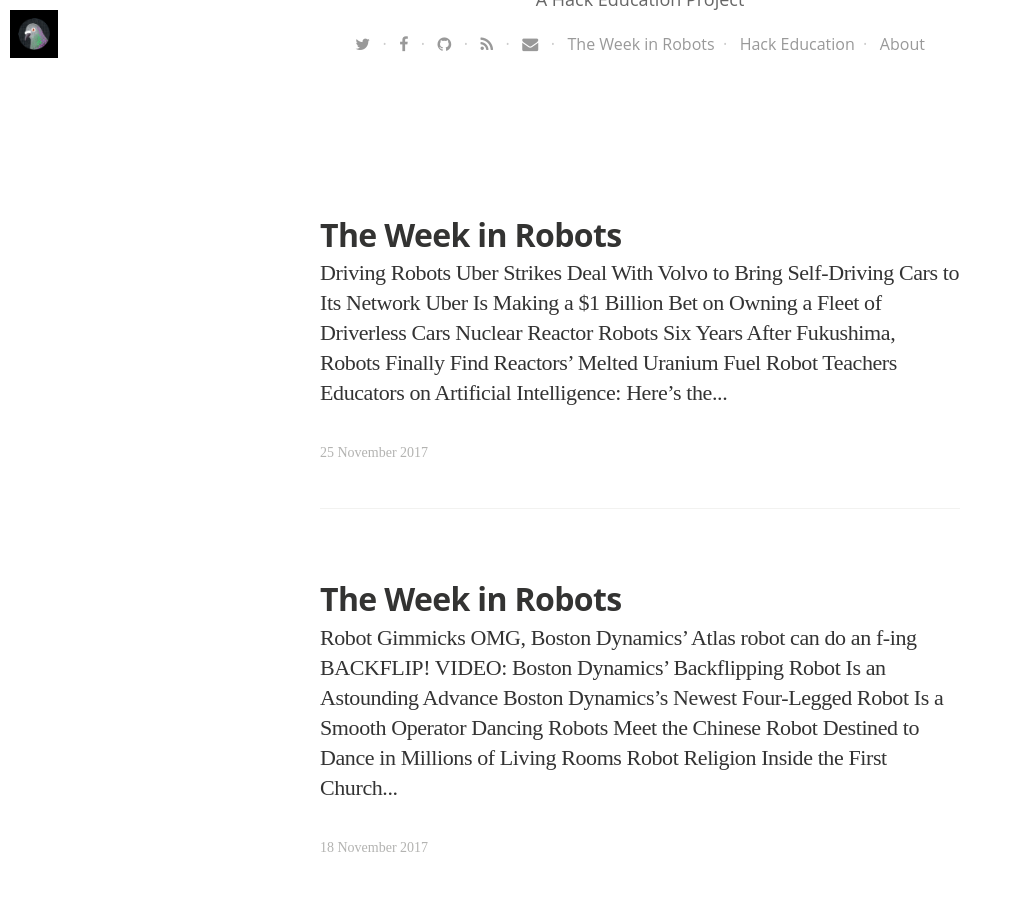
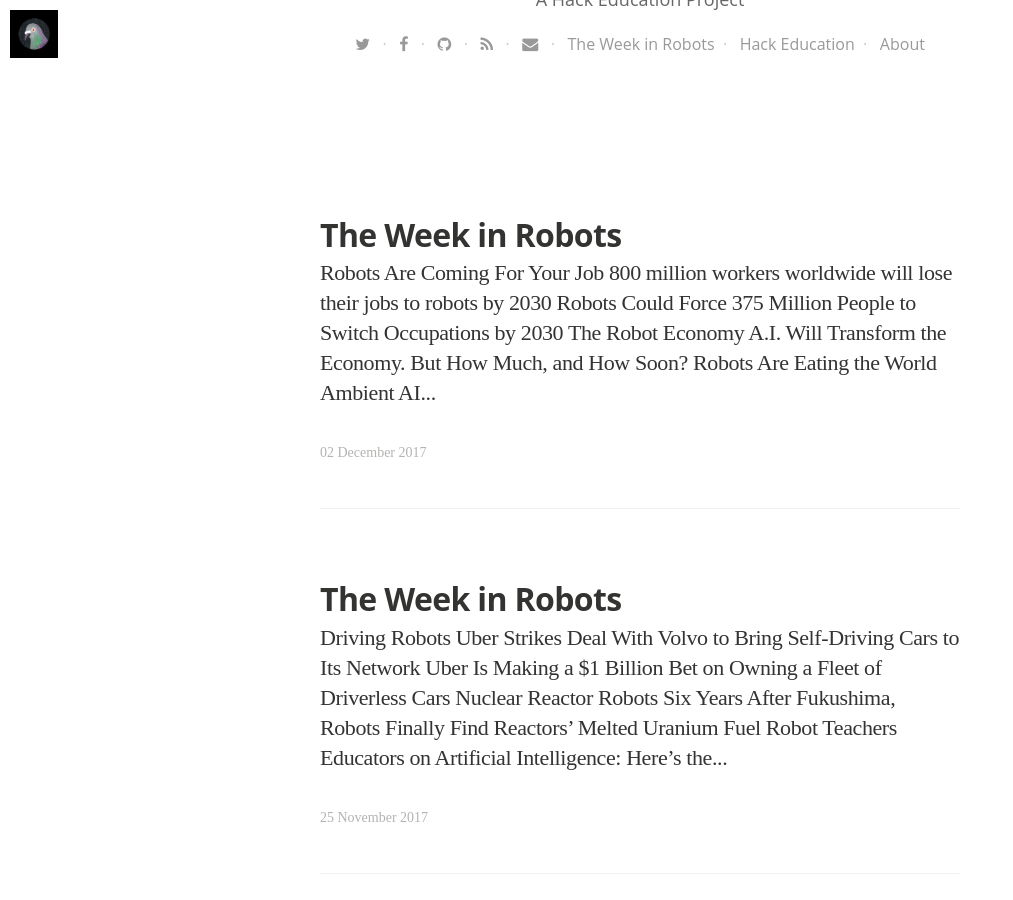
Before and after one commit to HackEducation/robot-news, a Jekyll site: the page built from blog/index.html, in a window 1280 px wide and 900 px high, scrolled down 656 px. Shown: the whole window, without its empty margins (0-1013 px from the left). Built offline with Jekyll 4.4.1, drawn with Linux system fonts in a browser that asks for light colours; nearby versions of some CDN libraries; some web fonts are replaced; the list of posts is cut into pages by our own code; some of the changed text lies outside the part shown.

Commit message:
new article

```diff
--- /dev/null
+++ b/_posts/2017-12-02-week-in-robots.html
@@ -0,0 +1,137 @@
+---
+layout: post
+title: "The Week in Robots"
+date: 2017-12-02 08:50:00 +0000
+tags:
+image: https://s3.amazonaws.com/hackedu/2017-12-02-robot.jpg
+imagecredits: https://www.flickr.com/photos/pahudson/35260681591
+---
+<h3>Robots Are Coming For Your Job <img src="https://s3.amazonaws.com/hackedu/template_robot1a.png" height="42" width="42" align="right" style="margin:10px"></h3>
+<br />
+<p><a href="https://www.fastcompany.com/40501578/800-million-workers-worldwide-will-lose-their-jobs-to-robots-by-2030">800 million workers worldwide will lose their jobs to robots by 2030</a></p>
+
+<p><a href="https://www.technologyreview.com/the-download/609580/robots-could-force-375-million-people-to-switch-occupations-by-2030/">Robots Could Force 375 Million People to Switch Occupations by 2030</a></p>
+
+<h3>The Robot Economy <img src="https://s3.amazonaws.com/hackedu/template_robot2a.png" height="42" width="42" align="right" style="margin:10px"></h3>
+<br />
+<p><a href="https://www.nytimes.com/2017/11/30/technology/ai-will-transform-the-economy-but-how-much-and-how-soon.html">A.I. Will Transform the Economy. But How Much, and How Soon?</a></p>
+
+<h3>Robots Are Eating the World <img src="https://s3.amazonaws.com/hackedu/template_robot3a.png" height="42" width="42" align="right" style="margin:10px"></h3>
+<br />
+<p><a href="https://www.technologyreview.com/the-download/609635/ambient-ai-is-about-to-devour-the-software-industry/">Ambient AI Is About to Devour the Software Industry</a></p>
+
+<h3>Robot Parents <img src="https://s3.amazonaws.com/hackedu/template_robot4a.png" height="42" width="42" align="right" style="margin:10px"></h3>
+<br />
+<p><a href="http://www.wfaa.com/news/sophia-the-worlds-first-robot-citizen-wants-a-baby/495183836">Sophia, the world&#8217;s first robot citizen, wants a baby</a></p>
+
+<p><a href="http://www.cbc.ca/news/technology/babyx-artificial-intelligence-infant-baby-virtual-ai-1.4397134">Virtual infant BabyX prompts question: how do we feel about AI that looks so much like us?</a></p>
+
+<h3>Flying Robots <img src="https://s3.amazonaws.com/hackedu/template_robot5a.png" height="42" width="42" align="right" style="margin:10px"></h3>
+<br />
+<p><a href="https://www.nytimes.com/2017/11/29/technology/dji-china-data-drones.html">Drone Maker D.J.I. May Be Sending Data to China, U.S. Officials Say</a></p>
+
+<p><a href="http://www.bbc.com/news/uk-42126150">UK drone users to sit safety tests under new law</a></p>
+
+<p><a href="https://techcrunch.com/2017/11/27/human-pilot-beats-ai-in-drone-race/">Human pilot beats AI in drone race</a></p>
+
+<p><a href="https://www.nytimes.com/video/opinion/100000005199904/robotic-birds-safer-air-travel.html">Could Robotic Birds Lead to Safer Air Travel?</a></p>
+
+<p><a href="https://www.technologyreview.com/the-download/609573/the-uk-is-clamping-down-on-drones/">The U.K. Is Clamping Down on Drones</a></p>
+
+<h3>Driving Robots <img src="https://s3.amazonaws.com/hackedu/template_robot6a.png" height="42" width="42" align="right" style="margin:10px"></h3>
+<br />
+<p><a href="https://www.nytimes.com/2017/11/28/technology/uber-waymo-lawsuit.html">Rebuking Uber Lawyers, Judge Delays Trade Secrets Trial</a></p>
+
+<p><a href="https://www.nytimes.com/2017/11/29/business/gm-driverless-cars.html">G.M. Unveils Its Driverless Cars, Aiming to Lead the Pack</a></p>
+
+<p><a href="https://techcrunch.com/2017/11/28/yandex-takes-its-self-driving-test-cars-out-for-a-spin-in-the-snow/">Yandex takes its self-driving test cars out for a spin in the snow</a></p>
+
+<p><a href="https://techcrunch.com/2017/11/27/waymo-racks-up-4-million-self-driven-miles/">Waymo racks up 4 million self-driven miles</a></p>
+
+<p><a href="https://www.nytimes.com/2017/11/27/technology/waymo-seeks-delay-in-court-fight-with-uber-over-trade-secrets.html">Waymo Seeks Delay in Court Fight With Uber Over Trade Secrets</a></p>
+
+<h3>Military Robots <img src="https://s3.amazonaws.com/hackedu/template_robot7a.png" height="42" width="42" align="right" style="margin:10px"></h3>
+<br />
+<p><a href="https://www.technologyreview.com/the-download/609602/the-us-risks-falling-behind-russia-and-china-in-its-use-of-ai-in-the-military/">The U.S. Risks Falling Behind Russia and China in Its Use of AI in the Military</a></p>
+
+<h3>Robot Death Panels <img src="https://s3.amazonaws.com/hackedu/template_robot8a.png" height="42" width="42" align="right" style="margin:10px"></h3>
+<br />
+<p><a href="https://www.technologyreview.com/the-download/609574/a-new-algorithm-identifies-candidates-for-palliative-care-by-predicting-when/">A New Algorithm Identifies Candidates for Palliative Care by Predicting When Patients Will Die</a></p>
+
+<h3>Robot Video Game Designers <img src="https://s3.amazonaws.com/hackedu/template_robot9a.png" height="42" width="42" align="right" style="margin:10px"></h3>
+<br />
+<p><a href="https://www.technologyreview.com/s/609482/ai-is-dreaming-up-new-kinds-of-video-games/">AI Is Dreaming Up New Kinds of Video Games</a></p>
+
+<h3>Robot Surveillance <img src="https://s3.amazonaws.com/hackedu/template_robot10a.png" height="42" width="42" align="right" style="margin:10px"></h3>
+<br />
+<p><a href="https://www.technologyreview.com/the-download/609575/a-lightweight-ai-could-stop-strangers-from-spying-on-your-smartphone/">A Lightweight AI Could Stop Strangers from Spying on Your Smartphone</a></p>
+
+<h3>Robot Presidents <img src="https://s3.amazonaws.com/hackedu/template_robot11a.png" height="42" width="42" align="right" style="margin:10px"></h3>
+<br />
+<p><a href="https://boingboing.net/2017/11/28/tracks-on-the-blue-ridge.html">Putting a super-advanced Lincolnbot through his paces</a></p>
+
+<h3>Robot Claws <img src="https://s3.amazonaws.com/hackedu/template_robot12a.png" height="42" width="42" align="right" style="margin:10px"></h3>
+<br />
+<p><a href="https://www.technologyreview.com/the-download/609572/this-robot-picks-up-groceries-its-never-seen-before-using-its-little-suction-cup/">This Robot Picks Up Groceries It&#8217;s Never Seen Before Using Its Little Suction Cup</a></p>
+
+<h3>Robot Restaurants (and Religion) <img src="https://s3.amazonaws.com/hackedu/template_robot13a.png" height="42" width="42" align="right" style="margin:10px"></h3>
+<br />
+<p><a href="https://globalvoices.org/2017/11/26/whats-in-a-scarf-a-robot-restaurant-in-bangladesh-serves-up-controversy/">What&#8217;s in a Scarf? A Robot Restaurant in Bangladesh Serves up Controversy</a></p>
+
+<h3>Robot Construction Workers <img src="https://s3.amazonaws.com/hackedu/template_robot14a.png" height="42" width="42" align="right" style="margin:10px"></h3>
+<br />
+<p><a href="https://www.technologyreview.com/the-download/609609/how-do-you-get-a-house-in-a-steep-valley-forest-online-with-a-drone/">How Do You Get a House in a Steep Valley Forest Online? With a Drone</a></p>
+
+<h3>Amazon&#8217;s Robots <img src="https://s3.amazonaws.com/hackedu/template_robot15a.png" height="42" width="42" align="right" style="margin:10px"></h3>
+<br />
+<p><a href="https://www.technologyreview.com/the-download/609606/competition-in-the-ai-cloud-is-heating-up-and-amazon-just-made-a-big-move/">Competition in the AI Cloud Is Heating Up, and Amazon Just Made a Big Move</a></p>
+
+<h3>Winemaking Robots <img src="https://s3.amazonaws.com/hackedu/template_robot16a.png" height="42" width="42" align="right" style="margin:10px"></h3>
+<br />
+<p><a href="https://www.technologyreview.com/the-download/609617/wine-robots-are-rolling-into-europes-swankiest-vineyards/">Wine Robots Are Rolling Into Europe&#8217;s Swankiest Vineyards</a></p>
+
+<h3>Fighting Robots <img src="https://s3.amazonaws.com/hackedu/template_robot17a.png" height="42" width="42" align="right" style="margin:10px"></h3>
+<br />
+<p><a href="https://boingboing.net/2017/11/27/fighting-robots-as-fast-as-th.html">Fighting robots, as fast as the eye can see</a></p>
+
+<h3>Robot Teachers <img src="https://s3.amazonaws.com/hackedu/template_robot18a.png" height="42" width="42" align="right" style="margin:10px"></h3>
+<br />
+<p><a href="http://www.gettingsmart.com/2017/11/ask-about-ai-the-future-of-learning-and-work/">Ask About AI: The Future of Learning and Work</a></p>
+
+<p><a href="https://www.npr.org/2017/11/26/566566932/studying-artificial-intelligence-at-new-york-university">Studying Artificial Intelligence At New York University</a></p>
+
+<p><a href="https://www.chronicle.com/blogs/profhacker/against-the-3as-of-edtech-ai-analytics-and-adaptive-technologies-in-education/64604">Against the 3A&#8217;s of EdTech: AI, Analytics, and Adaptive Technologies in Education</a></p>
+
+<p><a href="https://www.technologyreview.com/the-download/609562/robots-get-an-undo-button-that-could-help-them-learn-faster/">Robots Get an &#8216;Undo&#8217; Button That Could Help Them Learn Faster</a></p>
+
+<h3>Robot Therapists <img src="https://s3.amazonaws.com/hackedu/template_robot19a.png" height="42" width="42" align="right" style="margin:10px"></h3>
+<br />
+<p><a href="https://techcrunch.com/2017/11/27/facebook-ai-suicide-prevention/">Facebook rolls out AI to detect suicidal posts before they&#8217;re reported</a></p>
+
+<h3>Robot Translators <img src="https://s3.amazonaws.com/hackedu/template_robot20a.png" height="42" width="42" align="right" style="margin:10px"></h3>
+<br />
+<p><a href="https://www.technologyreview.com/the-download/609595/artificial-intelligence-can-translate-languages-without-a-dictionary/">Artificial Intelligence Can Translate Languages Without a Dictionary</a></p>
+
+<h3>Robot Recruiters <img src="https://s3.amazonaws.com/hackedu/template_robot1a.png" height="42" width="42" align="right" style="margin:10px"></h3>
+<br />
+<p><a href="https://www.technologyreview.com/the-download/609570/an-ai-recruiter-could-find-you-your-next-job/">An AI Recruiter Could Find You Your Next Job</a></p>
+
+<h3>Robot Journalists <img src="https://s3.amazonaws.com/hackedu/template_robot2a.png" height="42" width="42" align="right" style="margin:10px"></h3>
+<br />
+<p><a href="https://www.technologyreview.com/s/609558/how-reuterss-revolutionary-ai-system-gathers-global-news/">How Reuters&#8217;s Revolutionary AI System Gathers Global News</a></p>
+
+<h3>Robot Brains <img src="https://s3.amazonaws.com/hackedu/template_robot3a.png" height="42" width="42" align="right" style="margin:10px"></h3>
+<br />
+<p><a href="https://techcrunch.com/2017/11/28/monkeys-controlling-robot-arms-with-their-minds-show-how-brains-can-be-reprogrammed/">Monkeys controlling robot arms with their minds show how brains can be reprogrammed</a></p>
+
+<h3>Living with Robots <img src="https://s3.amazonaws.com/hackedu/template_robot4a.png" height="42" width="42" align="right" style="margin:10px"></h3>
+<br />
+<p><a href="https://medium.com/cxo-magazine/estonia-is-teaching-the-world-how-to-live-with-robots-da9145f9f170">In Estonia, planning for life alongside robots</a></p>
+
+<h3>Pleading with Robots <img src="https://s3.amazonaws.com/hackedu/template_robot5a.png" height="42" width="42" align="right" style="margin:10px"></h3>
+<br />
+<p><a href="https://www.technologyreview.com/the-download/609571/dear-future-ai-overlords-here-are-some-reasons-not-to-kill-us/">Dear Future AI Overlords: Here Are Some Reasons Not to Kill Us</a></p>
+
+<h3>Robot Storytelling <img src="https://s3.amazonaws.com/hackedu/template_robot6a.png" height="42" width="42" align="right" style="margin:10px"></h3>
+<br />
+<p><a href="https://www.technologyreview.com/s/609611/progress-in-ai-isnt-as-impressive-as-you-might-think/">Progress in AI isn&#8217;t as Impressive as You Might Think</a></p>
--- a/index.html
+++ b/index.html
@@ -8,7 +8,7 @@
 
 <p>Each week, I update this website with the list of the latest &#8220;robot news.&#8221; These are the stories currently in circulation about the world-to-come and the automation of everyday life.</p>
 
-<p><strong>The Week in Robots</strong>: <a href="http://robots.hackeducation.com/2017/11/25/week-in-robots">25 November 2017</a></p>
+<p><strong>The Week in Robots</strong>: <a href="http://robots.hackeducation.com/2017/12/02/week-in-robots">2 December 2017</a></p>
 
 <p>(You can also stay up-to-date via <a href="http://robots.hackeducation.com/blog/">this project's blog</a>.)</p>
 
```
